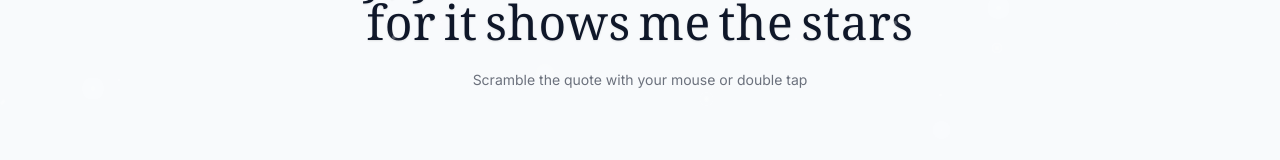
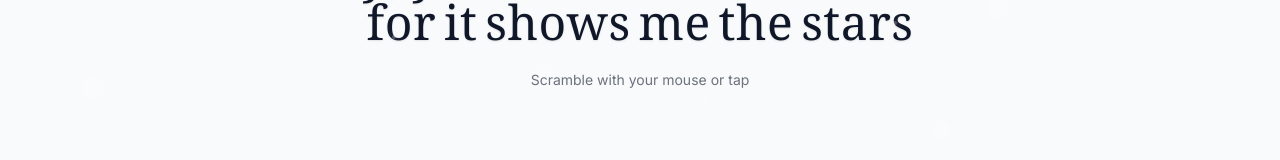
Before and after one commit to yeshavlamor/personal-website, a React (Vite) app: page / in a window 1280 px wide. Shown: the part 404-564 px from the top of the page. Built offline with nearby package versions, Linux system fonts and the light colour scheme.

Commit message:
edit instructions

```diff
--- a/src/components/IntroScramble.jsx
+++ b/src/components/IntroScramble.jsx
@@ -356,9 +356,7 @@ useEffect(() => {
 						})
 					})()}
 				</motion.div>
-                {/* author name? */}
-                {/* <div className="mt-6 sm:text-3xl md:text-4xl lg:text-5xl font-serif text-glow">―Og Mandino</div> */}
-				<div className="mt-6 text-sm opacity-60">Scramble the quote with your mouse or double tap</div>
+				<div className="mt-6 text-sm opacity-60">Scramble with your mouse or tap</div>
 			</div>
 		</section>
 	)
```
